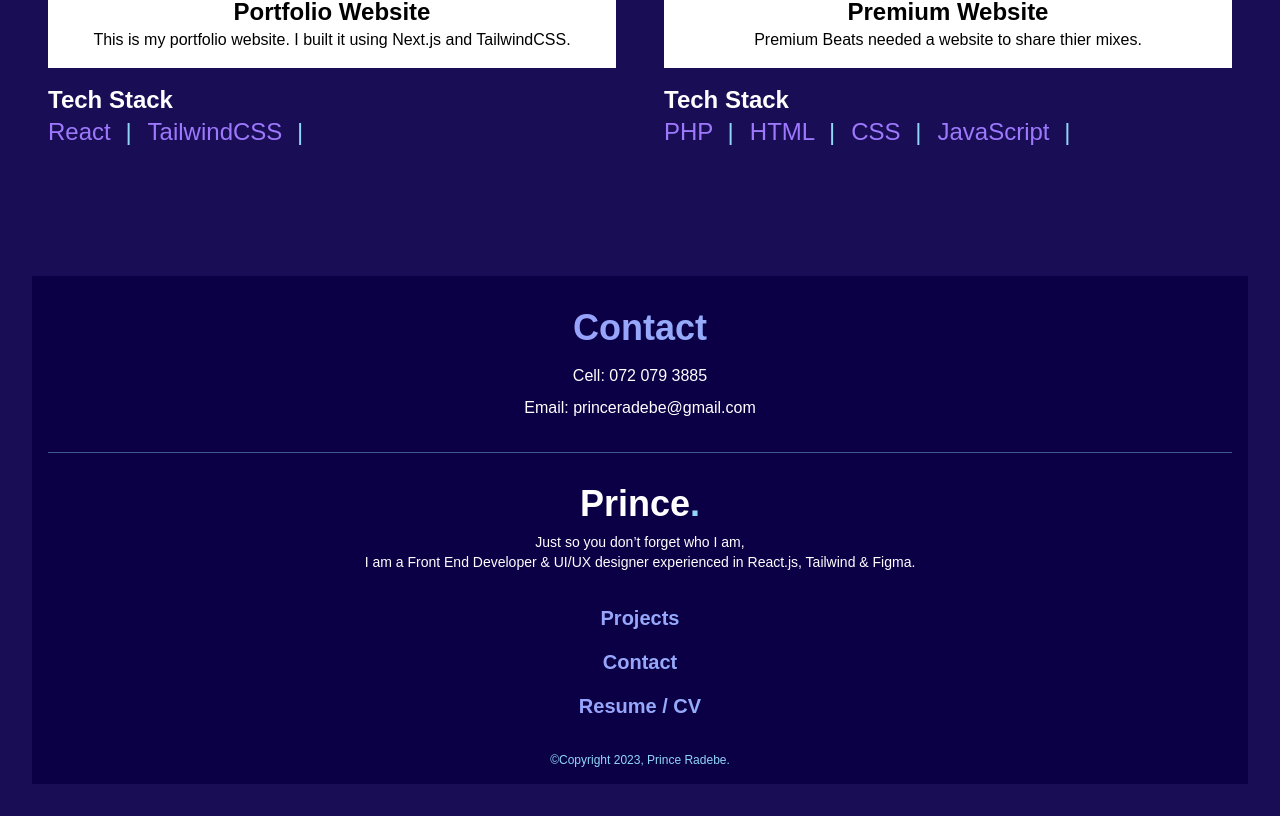
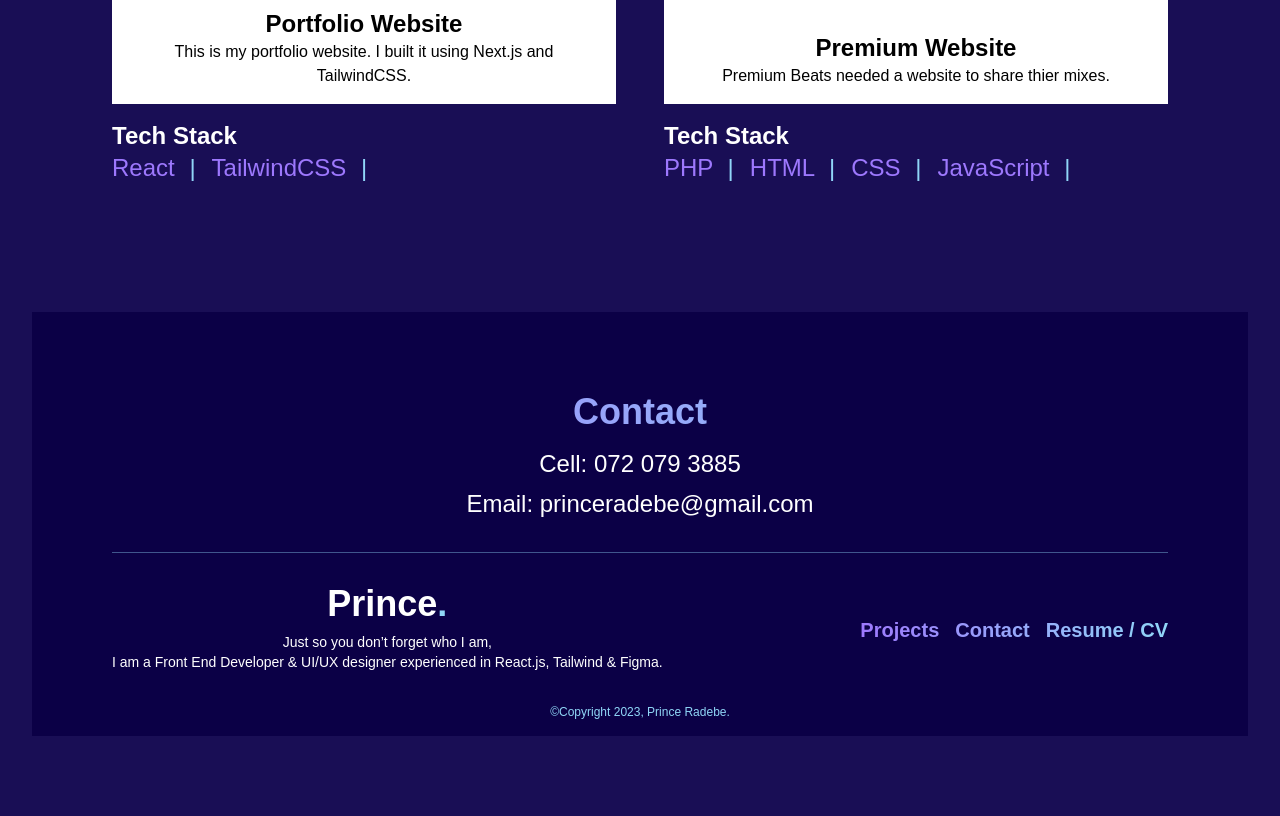
Before and after one commit to princeradebe/portfolio, a React (Vite) app: page / in a window 1280 px wide. Shown: the part 4488-5304 px from the top of the page. After the commit the page ends 5256 px from the top, so only its background shows below. Built offline with nearby package versions, Linux system fonts and the light colour scheme; a web font is replaced by a local one.

Commit message:
Fix padding for all components

```diff
--- a/src/App.jsx
+++ b/src/App.jsx
@@ -11,7 +11,7 @@ import './App.css'
 function App() {
 
   return (
-    <div className='pt-4 md:pt-8 md:container mx-auto' >
+    <div className='pt-4 md:pt-8  mx-auto' >
       <Navbar />
       <Hero />
       <Skills />
--- a/src/components/Contact.jsx
+++ b/src/components/Contact.jsx
@@ -3,9 +3,9 @@ import React from 'react'
 const Contact = () => {
     return (
         <div className=' bg-brand-blue-dark '>
-            <h2 className='text-4xl px-4 mt-16 pt-8 font-semibold text-transparent bg-clip-text bg-gradient-to-r to-brand-light-blue from-brand-magenta'>Contact</h2>
-            <h2 className='text-white px-4 mt-4'>Cell: 072 079 3885</h2>
-            <h2 className='text-white px-4 mt-2 pb-8'>Email: princeradebe@gmail.com</h2>
+            <h2 className='text-4xl px-4 md:px-20 mt-16 pt-8 md:pt-20 font-semibold text-transparent bg-clip-text bg-gradient-to-r to-brand-light-blue from-brand-magenta'>Contact</h2>
+            <h2 className='text-white md:text-2xl px-4 md:px-20 mt-4'>Cell: 072 079 3885</h2>
+            <h2 className='text-white md:text-2xl px-4 md:px-20 mt-2 pb-8'>Email: princeradebe@gmail.com</h2>
         </div>
 
     )
--- a/src/components/Footer.jsx
+++ b/src/components/Footer.jsx
@@ -3,21 +3,26 @@ import Logo from './logo/Logo'
 
 const Footer = () => {
     return (
-        <div className='bg-brand-blue-dark px-4'>
+        <div className='bg-brand-blue-dark px-4 md:px-20'>
+            <div className=''>
                 <hr className='h-[0.2px] border-0 bg-brand-light-blue opacity-40 mb-8' />
+                <div className='md:flex md:justify-between md:align-items-bottom'>
+                    <div>
                         <Logo />
                         <p className='text-white text-sm mt-2'>
                             Just so you don’t forget who I am,<br />
                             I am a Front End Developer & UI/UX designer
                             experienced in React.js, Tailwind & Figma.
                         </p>
-            <ul className='flex flex-col gap-4 font-semibold mt-8 text-xl text-transparent bg-clip-text bg-gradient-to-r to-brand-light-blue from-brand-magenta'>
-                <li>Projects</li>
-                <li>Contact</li>
-                <li>Resume / CV</li>
+                    </div>
+                    <ul className='flex flex-col md:flex-row md:self gap-4 font-semibold mt-8 text-xl text-transparent bg-clip-text bg-gradient-to-r to-brand-light-blue from-brand-magenta'>
+                        <li className='hover:text-brand-light-blue cursor-pointer'>Projects</li>
+                        <li className='hover:text-brand-light-blue cursor-pointer'>Contact</li>
+                        <li className='hover:text-brand-light-blue cursor-pointer'>Resume / CV</li>
                     </ul>
-
+                </div>
                 <p className='text-brand-light-blue text-xs text-center mt-8 pb-4'> &copy;Copyright {new Date().getFullYear()}, Prince Radebe.</p>
+            </div>
         </div>
     )
 }
--- a/src/components/Hero.jsx
+++ b/src/components/Hero.jsx
@@ -6,7 +6,7 @@ import SmallSquares from './hero/SmallSquares'
 const Hero = () => {
     return (
         <>
-            <div className='mt-24 px-4'>
+            <div className='mt-24 px-4 md:px-20'>
                 <h1 className='text-5xl md:text-[10rem] md:leading-[8rem] font-bold md:font-semibold text-transparent bg-clip-text bg-gradient-to-r to-brand-light-blue from-brand-magenta '>
                     Hello, <span className='text-white'>I'm Prince</span>
                     <br />
@@ -28,10 +28,10 @@ const Hero = () => {
                     <p className='absolute right-[36%] md:right-[45%] bottom-[-30px] font-normal text-sm px-2 rounded-sm bg-brand-light-blue text-brand-blue'>1080 x 740</p>
                 </h1>
             </div>
-            <h3 className='mt-12 px-4 text-white md:text-3xl'>
+            <h3 className='mt-12 px-4 md:px-20 text-white md:text-3xl'>
                 I am a passionate and experienced front-end developer with a knack for creating visually appealing and user-friendly websites. Whether you need a simple landing page or a complex web application, I have the skills and expertise to bring your vision to life.
             </h3>
-            <div className='flex px-4 text-2xl md:text-4xl text-brand-light-blue gap-8 mt-6'>
+            <div className='flex px-4 md:px-20 text-2xl md:text-4xl text-brand-light-blue gap-8 mt-6'>
                 <FaLinkedinIn />
                 <FaGithub />
                 <FaBehanceSquare />
--- a/src/components/Navbar.jsx
+++ b/src/components/Navbar.jsx
@@ -8,7 +8,7 @@ const Navbar = () => {
     const [open, setOpen] = React.useState(false)
 
     return (
-        <nav className='flex justify-between items-center px-4'>
+        <nav className='flex justify-between items-center px-4 md:px-20'>
             <Logo />
             <div className='hidden md:block'>
                 <Button className='hidden' />
--- a/src/components/Projects.jsx
+++ b/src/components/Projects.jsx
@@ -3,7 +3,7 @@ import ProjectCard from './cards/ProjectCard'
 
 const Projects = () => {
     return (
-        <div className='px-4'>
+        <div className='px-4 md:px-20'>
             <h2 className='text-4xl md:text-8xl mt-24 md:mt-40 mb-8 text-transparent font-semibold bg-clip-text bg-gradient-to-r to-brand-light-blue from-brand-magenta'>Projects</h2>
             <ProjectCard />
         </div>
--- a/src/components/Skills.jsx
+++ b/src/components/Skills.jsx
@@ -14,14 +14,14 @@ import { skills } from '../data.js'
 const Skills = () => {
     return (
         <>
-            <h2 className='text-4xl md:text-8xl mt-24 md:mt-40 mb-8 px-4 font-semibold text-transparent bg-clip-text bg-gradient-to-r to-brand-light-blue from-brand-magenta'>Skills</h2>
+            <h2 className='text-4xl md:text-8xl mt-24 md:mt-40 mb-8 px-4 md:px-20 font-semibold text-transparent bg-clip-text bg-gradient-to-r to-brand-light-blue from-brand-magenta'>Skills</h2>
             {
                 skills.map(({ id, skill, years }) => (
                     <SkillsComp key={id} skill={skill} years={years} />
                 ))
             }
-            <h2 className='text-brand-light-blue px-4 font-semibold md:text-4xl mt-6 md:mt-12 mb-4'>Other Tools</h2>
-            <div className='flex justify-between px-4 text-3xl md:text-6xl text-brand-magenta'>
+            <h2 className='text-brand-light-blue px-4 md:px-20 font-semibold md:text-4xl mt-6 md:mt-12 mb-4'>Other Tools</h2>
+            <div className='flex justify-between px-4 md:px-20 text-3xl md:text-6xl text-brand-magenta'>
                 <SiNextdotjs title='Next.js' />
                 <SiFlutter title='Flutter' />
                 <SiAdobexd title='Adobe XD' />
--- a/src/components/skills/SkillsComp.jsx
+++ b/src/components/skills/SkillsComp.jsx
@@ -2,7 +2,7 @@ import React from 'react'
 
 const SkillsComp = ({ skill, years }) => {
     return (
-        <div className='flex px-4 justify-between items-baseline'>
+        <div className='flex px-4 md:px-20 justify-between items-baseline'>
             <h3 className='text-2xl md:text-6xl text-brand-light-blue font-semibold'>{skill}</h3>
             <div className='grow border-b-[0.5px] md:border-b-2 border-dashed border-brand-light-blue opacity-50'></div>
             <p className='text-brand-light-blue font-light md:text-5xl'>{years}</p>
```
Lines whose indentation alone changed are shown as unchanged.
